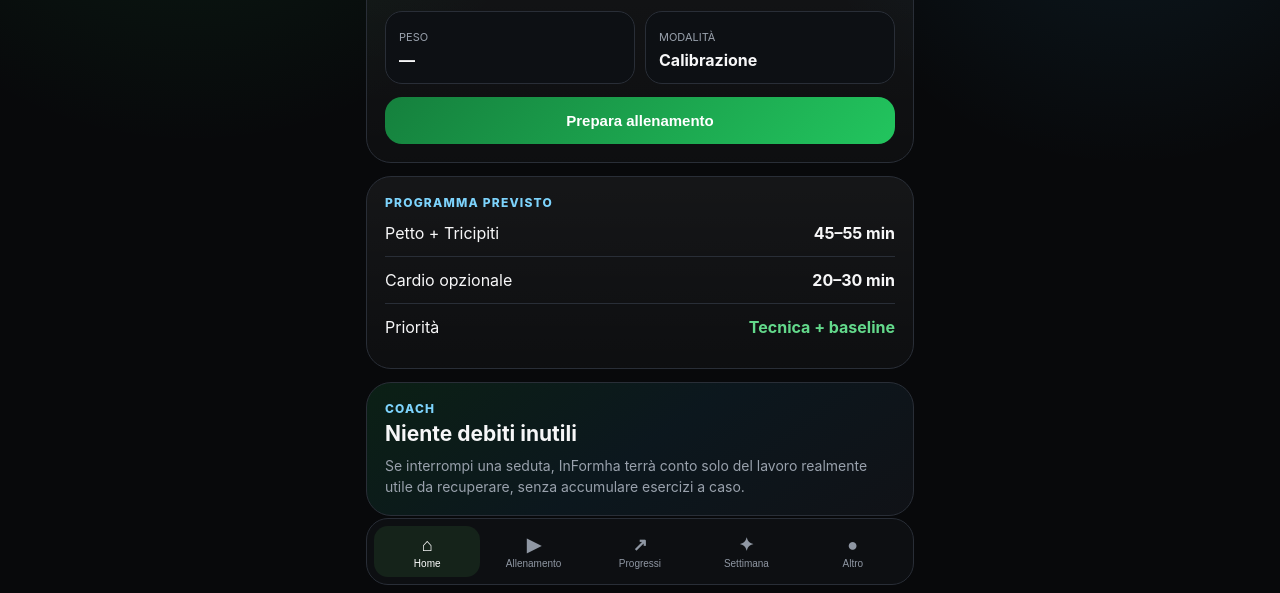
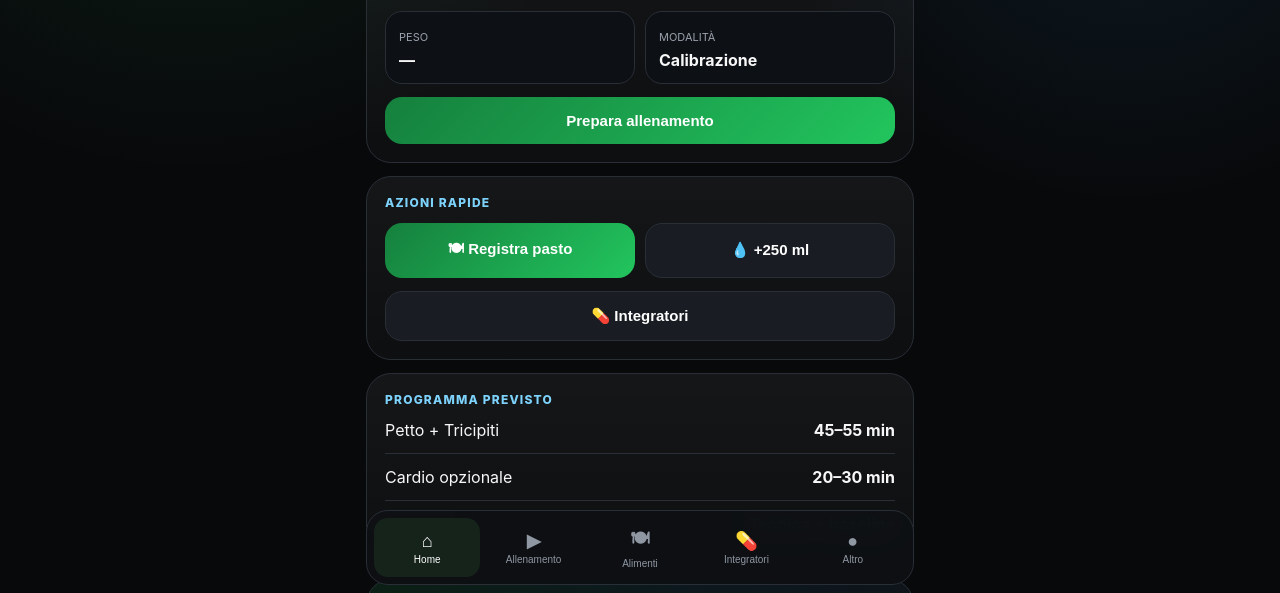
Before and after one commit to Sangua90/informa-ha, a plain HTML site: page informa/web/index.html in a window 1280 px wide. Shown: the part 205-798 px from the top of the page. Drawn offline with Linux system fonts and the light colour scheme; no server answers.

Commit message:
InFormha 0.3.1: promote nutrition and supplements navigation

```diff
--- a/informa/web/index.html
+++ b/informa/web/index.html
@@ -10,6 +10,7 @@
 
 <section class="page active" data-page="home">
 <div class="hero"><div class="ey">Oggi</div><h1>Pronto ad allenarti?</h1><div class="sub">InFormha adatta la seduta in base al tempo, a come ti senti e a quello che hai già fatto questa settimana.</div><div class="grid2" style="margin-top:14px"><div class="metric"><span>Peso</span><b id="homeWeight">—</b></div><div class="metric"><span>Modalità</span><b>Calibrazione</b></div></div><button class="btn" onclick="go('checkin')">Prepara allenamento</button></div>
+<div class="card"><div class="ey">Azioni rapide</div><div class="grid2"><button class="btn" onclick="go('nutrition')">🍽 Registra pasto</button><button class="btn secondary" onclick="addWater(250)">💧 +250 ml</button></div><button class="btn secondary" onclick="go('supplements')">💊 Integratori</button></div>
 <div class="card"><div class="ey">Programma previsto</div><div class="measure"><span>Petto + Tricipiti</span><b>45–55 min</b></div><div class="measure"><span>Cardio opzionale</span><b>20–30 min</b></div><div class="measure"><span>Priorità</span><b class="green">Tecnica + baseline</b></div></div>
 <div class="card coach"><div class="ey">Coach</div><h2>Niente debiti inutili</h2><div class="sub">Se interrompi una seduta, InFormha terrà conto solo del lavoro realmente utile da recuperare, senza accumulare esercizi a caso.</div></div>
 </section>
@@ -28,36 +29,28 @@
 <div class="card"><b>Com'è andata?</b><div class="choice" id="fatigue"><button onclick="fatigue(this,'Facile')">Facile</button><button class="on" onclick="fatigue(this,'Giusta')">Giusta</button><button onclick="fatigue(this,'Dura')">Dura</button><button onclick="fatigue(this,'Al limite')">Al limite</button></div></div><button class="btn secondary" onclick="go('endworkout')">Fine allenamento</button></section>
 
 <section class="page" data-page="recovery"><div class="ey">Serie completata</div><h1>Recupero</h1><div class="card"><div class="timer" id="timer">01:30</div><div class="progress"><div id="timerbar"></div></div><button class="btn" onclick="go('workout')">Torna all'esercizio</button><button class="btn secondary" onclick="startTimer(90)">Riavvia 90 sec</button></div></section>
-
 <section class="page" data-page="endworkout"><div class="ey">Chiusura seduta</div><h1>Finisci allenamento</h1><div class="card"><b>Perché termini adesso?</b><div class="choice"><button class="on" onclick="pick(this)">Completato</button><button onclick="pick(this)">Tempo finito</button><button onclick="pick(this)">Imprevisto</button><button onclick="pick(this)">Stanchezza</button><button onclick="pick(this)">Fastidio / dolore</button></div></div><div class="card coach"><div class="sub">Verranno salvate solo le serie effettivamente completate. Il lavoro saltato sarà valutato nel prossimo allenamento.</div></div><button class="btn" onclick="go('summary')">Salva e chiudi</button><button class="btn secondary" onclick="go('workout')">Torna all'allenamento</button></section>
-
 <section class="page" data-page="summary"><div class="ey">Riepilogo</div><h1>Allenamento salvato</h1><div class="card"><div class="measure"><span>Serie completate</span><b class="green">3</b></div><div class="measure"><span>Tempo</span><b>37 min</b></div><div class="measure"><span>Lavoro non completato</span><b>Da valutare</b></div></div><button class="btn" onclick="go('home')">Torna alla Home</button></section>
 
-<section class="page" data-page="progress"><div class="ey">Corpo e progressi</div><h1>I tuoi dati</h1><div class="card"><div class="measure"><span>Peso</span><b id="pWeight">—</b></div><div class="measure"><span>Vita</span><b id="pWaist">—</b></div><div class="measure"><span>Torace</span><b id="pChest">—</b></div><div class="measure"><span>Braccio destro</span><b id="pArmR">—</b></div><div class="measure"><span>Braccio sinistro</span><b id="pArmL">—</b></div></div><div class="card"><h2>Aggiungi misure</h2><input class="field" id="mWeight" placeholder="Peso kg"><input class="field" id="mWaist" placeholder="Vita cm" style="margin-top:8px"><input class="field" id="mChest" placeholder="Torace cm" style="margin-top:8px"><input class="field" id="mArmR" placeholder="Braccio destro cm" style="margin-top:8px"><input class="field" id="mArmL" placeholder="Braccio sinistro cm" style="margin-top:8px"><button class="btn" onclick="saveMeasurement()">Salva misure</button></div></section>
+<section class="page" data-page="progress"><div class="ey">Corpo e progressi</div><h1>I tuoi dati</h1><div class="card"><div class="measure"><span>Peso</span><b id="pWeight">—</b></div><div class="measure"><span>Vita</span><b id="pWaist">—</b></div><div class="measure"><span>Torace</span><b id="pChest">—</b></div><div class="measure"><span>Braccio destro</span><b id="pArmR">—</b></div><div class="measure"><span>Braccio sinistro</span><b id="pArmL">—</b></div></div><div class="card"><h2>Aggiungi misure</h2><input class="field" id="mWeight" placeholder="Peso kg"><input class="field" id="mWaist" placeholder="Vita cm" style="margin-top:8px"><input class="field" id="mChest" placeholder="Torace cm" style="margin-top:8px"><input class="field" id="mArmR" placeholder="Braccio destro cm" style="margin-top:8px"><input class="field" id="mArmL" placeholder="Braccio sinistro cm" style="margin-top:8px"><button class="btn" onclick="saveMeasurement()">Salva misure</button></div><button class="btn secondary" onclick="go('profile')">Indietro</button></section>
+<section class="page" data-page="coach"><div class="ey">Coach virtuale</div><h1>Settimana</h1><div class="card coach"><div class="measure"><span>Allenamenti</span><b>2 / 3</b></div><div class="measure"><span>Cardio</span><b>32 min</b></div><div class="measure"><span>Fatica media</span><b>Normale</b></div><div class="measure"><span>Passi medi</span><b>Da importare</b></div></div><div class="card"><h2>Fine settimana</h2><div class="sub">Il coach potrà chiederti solo i controlli utili: peso, vita o altre misure realmente necessarie.</div></div><div class="card"><h2>Coach AI</h2><div class="sub">Struttura pronta per consigli adattivi su tempo disponibile, fastidi, allenamenti saltati, fatica e recupero.</div></div><button class="btn secondary" onclick="go('profile')">Indietro</button></section>
 
-<section class="page" data-page="coach"><div class="ey">Coach virtuale</div><h1>Settimana</h1><div class="card coach"><div class="measure"><span>Allenamenti</span><b>2 / 3</b></div><div class="measure"><span>Cardio</span><b>32 min</b></div><div class="measure"><span>Fatica media</span><b>Normale</b></div><div class="measure"><span>Passi medi</span><b>Da importare</b></div></div><div class="card"><h2>Fine settimana</h2><div class="sub">Il coach potrà chiederti solo i controlli utili: peso, vita o altre misure realmente necessarie.</div></div><div class="card"><h2>Coach AI</h2><div class="sub">Struttura pronta per consigli adattivi su tempo disponibile, fastidi, allenamenti saltati, fatica e recupero.</div></div></section>
-
-<section class="page" data-page="profile"><div class="ey">Menu personale</div><h1>Il tuo percorso</h1><div class="card"><button class="btn secondary" onclick="go('profiledata')">Profilo e misure</button><button class="btn secondary" onclick="go('supplements')">Integratori</button><button class="btn secondary" onclick="go('nutrition')">Alimentazione</button><button class="btn secondary" onclick="go('connections')">Connessioni e dispositivi</button></div><div class="card"><div class="ey">Versione</div><b id="version">—</b></div></section>
-
+<section class="page" data-page="profile"><div class="ey">Menu personale</div><h1>Il tuo percorso</h1><div class="card"><button class="btn secondary" onclick="go('coach')">Settimana e Coach</button><button class="btn secondary" onclick="go('progress')">Progressi e misure</button><button class="btn secondary" onclick="go('profiledata')">Profilo</button><button class="btn secondary" onclick="go('connections')">Connessioni e dispositivi</button></div><div class="card"><div class="ey">Accessi quotidiani</div><button class="btn secondary" onclick="go('nutrition')">Alimentazione</button><button class="btn secondary" onclick="go('supplements')">Integratori</button></div><div class="card"><div class="ey">Versione</div><b id="version">—</b></div></section>
 <section class="page" data-page="profiledata"><div class="ey">Profilo</div><h1 id="profileName">Profilo</h1><div class="card"><div class="measure"><span>Altezza</span><b id="profileHeight">—</b></div><div class="measure"><span>Peso</span><b id="profileWeight">—</b></div><div class="measure"><span>Obiettivo</span><b id="profileGoal">—</b></div><div class="measure"><span>Livello</span><b id="profileLevel">—</b></div></div><button class="btn secondary" onclick="go('profile')">Indietro</button></section>
 
-<section class="page" data-page="supplements"><div class="ey">Integratori</div><h1>Promemoria giornalieri</h1><div class="card"><div class="measure"><span>Creatina</span><b class="green">Da configurare</b></div><div class="measure"><span>Proteine</span><b>Opzionale</b></div><div class="measure"><span>Altro</span><b>+</b></div></div><div class="card coach"><div class="ey">Notifiche</div><div class="sub">Home Assistant potrà ricordarti un integratore quando è previsto e non risulta ancora segnato come preso.</div></div><button class="btn secondary" onclick="go('profile')">Indietro</button></section>
+<section class="page" data-page="supplements"><div class="ey">Integratori</div><h1>Promemoria giornalieri</h1><div class="card"><div class="measure"><span>Creatina</span><b class="green">Da configurare</b></div><div class="measure"><span>Proteine</span><b>Opzionale</b></div><div class="measure"><span>Altro</span><b>+</b></div></div><div class="card coach"><div class="ey">Notifiche</div><div class="sub">Home Assistant potrà ricordarti un integratore quando è previsto e non risulta ancora segnato come preso.</div></div></section>
 
 <section class="page" data-page="nutrition"><div class="ey">Alimentazione</div><h1>Diario di oggi</h1>
 <div class="card"><div class="grid2"><div class="metric"><span>Calorie</span><b id="nutCalories">0 kcal</b></div><div class="metric"><span>Proteine</span><b id="nutProtein">0 g</b></div><div class="metric"><span>Carboidrati</span><b id="nutCarbs">0 g</b></div><div class="metric"><span>Grassi</span><b id="nutFat">0 g</b></div></div><div class="measure"><span>Acqua</span><b id="nutWater">0 ml</b></div><div class="row"><button class="btn secondary" onclick="addWater(250)">+250 ml</button><button class="btn secondary" onclick="addWater(500)">+500 ml</button></div></div>
 <div class="card"><div class="ey">Aggiungi alimento</div><button class="btn" onclick="go('foodsearch')">🔎 Cerca / HomeStock</button><button class="btn secondary" onclick="go('barcode')">▦ Barcode</button><button class="btn secondary" onclick="go('platephoto')">📷 Foto del piatto</button></div>
 <div class="card"><div class="ey">Pasti registrati</div><div id="mealList" class="sub">Nessun alimento registrato oggi.</div></div>
-<div class="card"><div class="ey">HomeStock</div><h2 id="homeStockTitle">Catalogo condiviso</h2><div class="sub" id="homeStockStatus">In attesa del collegamento con HomeStock.</div></div>
-<button class="btn secondary" onclick="go('profile')">Indietro</button></section>
+<div class="card"><div class="ey">HomeStock</div><h2 id="homeStockTitle">Catalogo condiviso</h2><div class="sub" id="homeStockStatus">In attesa del collegamento con HomeStock.</div></div></section>
 
 <section class="page" data-page="foodsearch"><div class="ey">Alimento</div><h1>Aggiungi al diario</h1><div class="card"><select class="field" id="foodMeal"><option>Colazione</option><option>Pranzo</option><option>Cena</option><option>Spuntino</option></select><input class="field" id="foodName" placeholder="Nome alimento" style="margin-top:8px"><input class="field" id="foodBrand" placeholder="Marca (opzionale)" style="margin-top:8px"><input class="field" id="foodQty" placeholder="Quantità g" inputmode="decimal" style="margin-top:8px"><div class="grid2" style="margin-top:8px"><input class="field" id="foodCal" placeholder="kcal"><input class="field" id="foodProtein" placeholder="Proteine g"><input class="field" id="foodCarbs" placeholder="Carbo g"><input class="field" id="foodFat" placeholder="Grassi g"></div><button class="btn" onclick="saveFood()">Aggiungi alimento</button></div><div class="card"><div class="ey">HomeStock</div><div class="sub">Quando l'endpoint sarà attivo, qui cercherai direttamente tra i prodotti già presenti in casa con barcode e valori nutrizionali.</div></div><button class="btn secondary" onclick="go('nutrition')">Indietro</button></section>
-
 <section class="page" data-page="barcode"><div class="ey">Barcode</div><h1>Scansiona prodotto</h1><div class="card"><input class="field" id="barcodeValue" placeholder="Codice a barre" inputmode="numeric"><button class="btn" onclick="lookupBarcode()">Cerca in HomeStock</button><div class="sub" style="margin-top:12px">Lo scanner fotografico verrà agganciato al motore barcode di HomeStock, così il prodotto viene riconosciuto una sola volta per entrambe le app.</div></div><button class="btn secondary" onclick="go('nutrition')">Indietro</button></section>
-
 <section class="page" data-page="platephoto"><div class="ey">Foto piatto</div><h1>Fotografa quello che mangi</h1><div class="card"><input id="platePhoto" type="file" accept="image/*" capture="environment" class="field"><button class="btn" onclick="uploadPlatePhoto()">Salva foto</button><div class="sub" id="platePhotoStatus" style="margin-top:12px">La foto viene salvata in InFormha. Il riconoscimento AI di alimento e porzioni sarà il passaggio successivo.</div></div><button class="btn secondary" onclick="go('nutrition')">Indietro</button></section>
-
 <section class="page" data-page="connections"><div class="ey">Connessioni</div><h1>Dati automatici</h1><div class="card"><div class="ey">Apple Salute</div><h2>HealthSync</h2><div class="sub">Passi, battito, HRV, peso, allenamenti e altri dati arrivano tramite Home Assistant.</div></div><div class="card"><div class="ey">HomeStock</div><h2>Catalogo alimenti condiviso</h2><div class="sub">InFormha è predisposto per leggere prodotti, barcode e valori nutrizionali da HomeStock.</div></div><div class="card"><div class="ey">Attrezzatura</div><h2>La tua macchina</h2><div class="sub">Modulo in stand-by finché non arrivano le foto della macchina, degli agganci, degli accessori e della panca.</div></div><button class="btn secondary" onclick="go('profile')">Indietro</button></section>
 </div>
-<nav class="nav"><button class="on" data-nav="home" onclick="go('home')"><b>⌂</b>Home</button><button data-nav="workout" onclick="go('workout')"><b>▶</b>Allenamento</button><button data-nav="progress" onclick="go('progress')"><b>↗</b>Progressi</button><button data-nav="coach" onclick="go('coach')"><b>✦</b>Settimana</button><button data-nav="profile" onclick="go('profile')"><b>●</b>Altro</button></nav>
+<nav class="nav"><button class="on" data-nav="home" onclick="go('home')"><b>⌂</b>Home</button><button data-nav="workout" onclick="go('workout')"><b>▶</b>Allenamento</button><button data-nav="nutrition" onclick="go('nutrition')"><b>🍽</b>Alimenti</button><button data-nav="supplements" onclick="go('supplements')"><b>💊</b>Integratori</button><button data-nav="profile" onclick="go('profile')"><b>●</b>Altro</button></nav>
 <script src="app.js"></script>
 </body></html>
```
